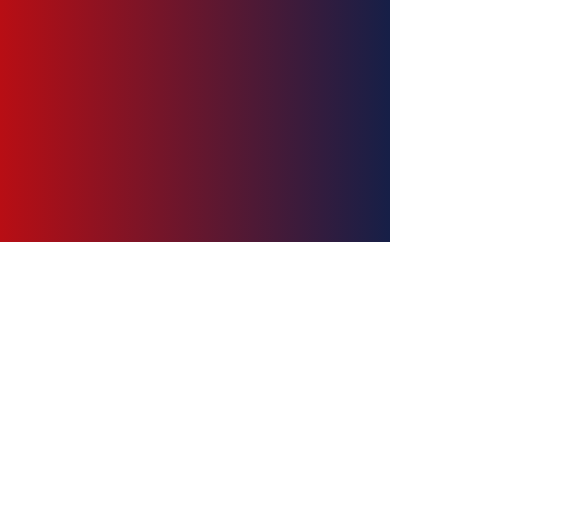
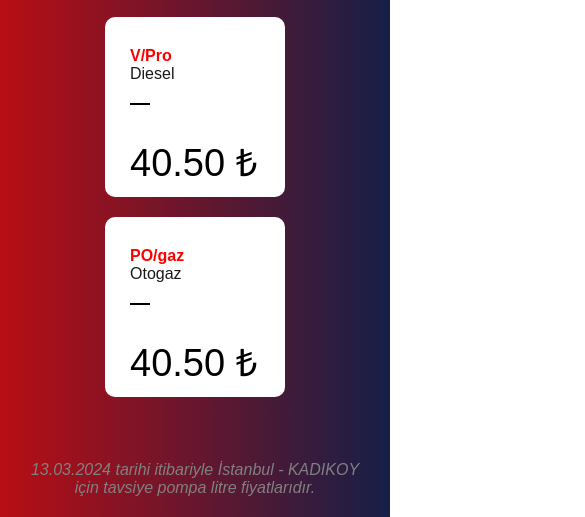
Before and after one commit to ijuserd2/Yakit, a plain HTML site: page index.html in a window 390 px wide. Shown: the part 602-1119 px from the top of the page, 585 px wide, since content can reach past the window. Before the commit the page ends 844 px from the top, so only its background shows below. Drawn offline with Linux system fonts and the light colour scheme.

Commit message:
Update style.css

```diff
--- a/style.css
+++ b/style.css
@@ -9,13 +9,14 @@ html, body{
 }
 
 .wrapperclass{
-	width:100%;
-	height:100%;
+	min-width:100%;
+	min-height:100%;
 }
 #wrapper{
 	background-color: red; /* For browsers that do not support gradients */
   	background-image: linear-gradient(to right,rgb(184,14,20), rgb(22,31,71));
   	position:absolute;
+  	box-sizing: border-box;
 }
 select#ilsec{
 	-webkit-appearance: none;
@@ -33,7 +34,8 @@ select#ilsec > option{
 	background-color:black;
 }
 #inwrapper{
-	width:850px;
+	position:relative;
+	width:900px;
 	margin:0 auto;
 	text-align:center;
 }
@@ -57,21 +59,23 @@ select#ilsec > option{
 
 }
 #fiyatlar{
-	display:flex;
-	justify-content:space-around;
+	display:inline-block;
 	text-align: left;
 }
 .fiyatclass{
 	box-sizing: border-box;
-	display:inline;
+	display:block;
+	float:left;
 	width:200px;
 	height:200px;
-	margin:0 10px;
+	margin:10px 10px;
 	padding:30px 25px;
 	background-color:white;
 	border-radius: 10px;
 }
 #fiyatbolumu{
+	width:100%;
+	max-height:100%;
 	margin:10px 0;
 	padding:20px 0;
 }
@@ -80,6 +84,7 @@ select#ilsec > option{
 	color:rgba(255,255,255,0.9);
 }
 #il{
+	width:100%;
     margin:30px 10px;
 }
 #ilpart{
@@ -123,7 +128,39 @@ select#ilsec > option{
 	height:70px;
 }
 #footer{
-	margin:40px auto;
 	font-style:italic;
 	color:gray;
 }
+#footertext{
+	display:inline-block;
+	padding:20px 20px;
+}
+
+@media screen and (max-width: 900px) {
+  	#inwrapper{
+  		width:100%;
+  	}
+  	.fiyatclass{
+  		width:180px;
+  		height:180px;
+  	}
+  	.price{
+  		font-size:38px;
+  	}
+}
+
+@media screen and (max-width: 820px) {
+
+  	#fiyatlar{
+  		width:400px;
+
+  	}
+}
+
+@media screen and (max-width: 450px) {
+
+  	#fiyatlar{
+  		width:200px;
+
+  	}
+}
```
